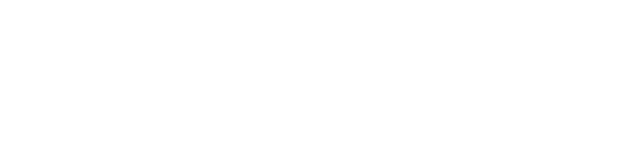
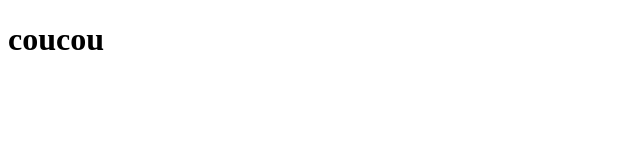
Before and after one commit to Ela-20-lab/TestVeng, a plain HTML site: page index.html in a window 1280 px wide. Shown: the whole page, without its empty margins (0-640 px from the left). Drawn offline with Linux system fonts and the light colour scheme.

Commit message:
Le modifie

```diff
--- a/index.html
+++ b/index.html
@@ -6,6 +6,6 @@
     <title>Document</title>
 </head>
 <body>
-
+    <h1>coucou</h1>
 </body>
 </html>
```
